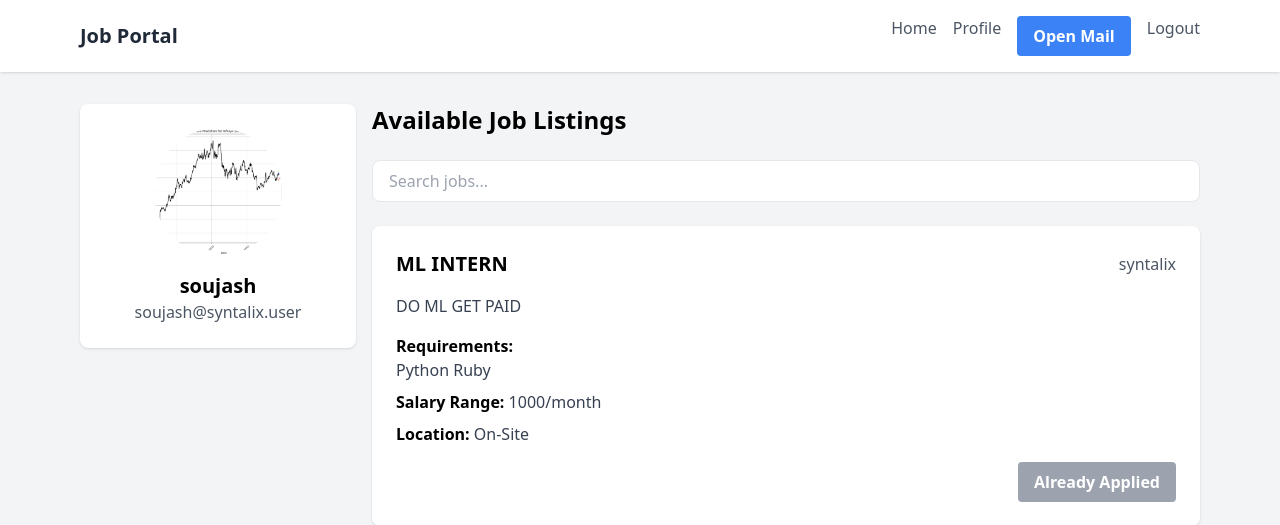
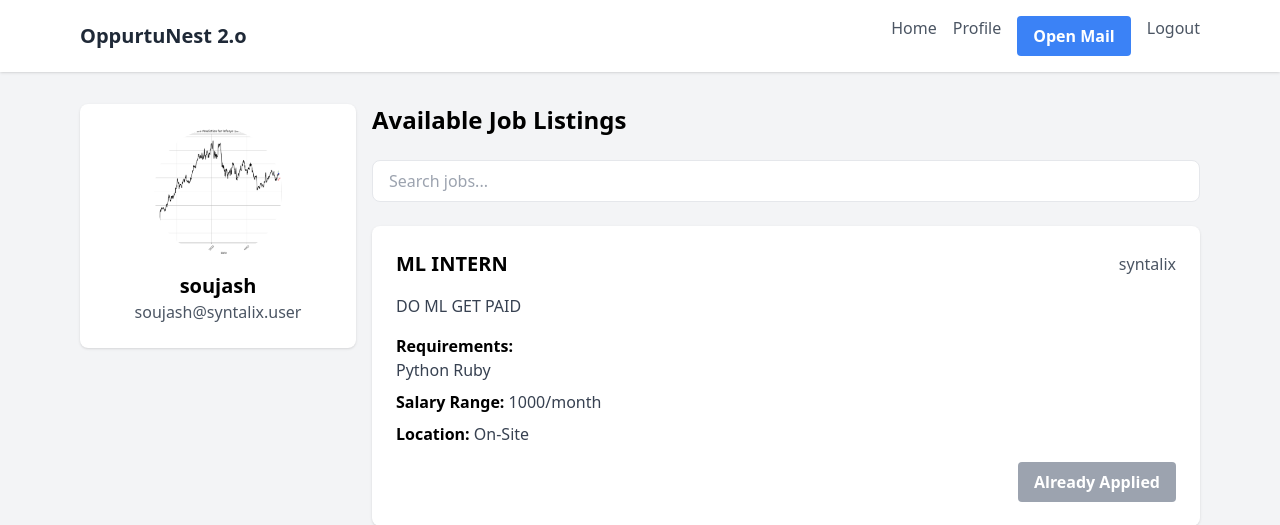
Before and after one commit to Soujash-123/linkedin_dbms, a Flask app: page /dashboard in a window 1280 px wide. Shown: the top 525 px of the page. Run offline with Flask 3, Linux system fonts and the light colour scheme; a user stored in the database is signed in; data comes from the database, SQL or seed files in the repository; some libraries are stand-ins or nearby versions.

Commit message:
Update dashboard.html

```diff
--- a/templates/dashboard.html
+++ b/templates/dashboard.html
@@ -3,7 +3,7 @@
 <head>
     <meta charset="UTF-8">
     <meta name="viewport" content="width=device-width, initial-scale=1.0">
-    <title>Job Portal Dashboard</title>
+    <title>OppurtuNest 2.o Dashboard</title>
     <script src="https://cdn.tailwindcss.com"></script>
     <link href="https://cdnjs.cloudflare.com/ajax/libs/font-awesome/6.0.0/css/all.min.css" rel="stylesheet">
 </head>
@@ -13,7 +13,7 @@
         <div class="max-w-6xl mx-auto px-4">
             <div class="flex justify-between items-center py-4">
                 <div class="text-xl font-semibold text-gray-800">
-                    Job Portal
+                    OppurtuNest 2.o
                 </div>
                 <div class="flex space-x-4">
                     <a href="{{ url_for('dashboard') }}" class="text-gray-600 hover:text-gray-800">Home</a>
```
